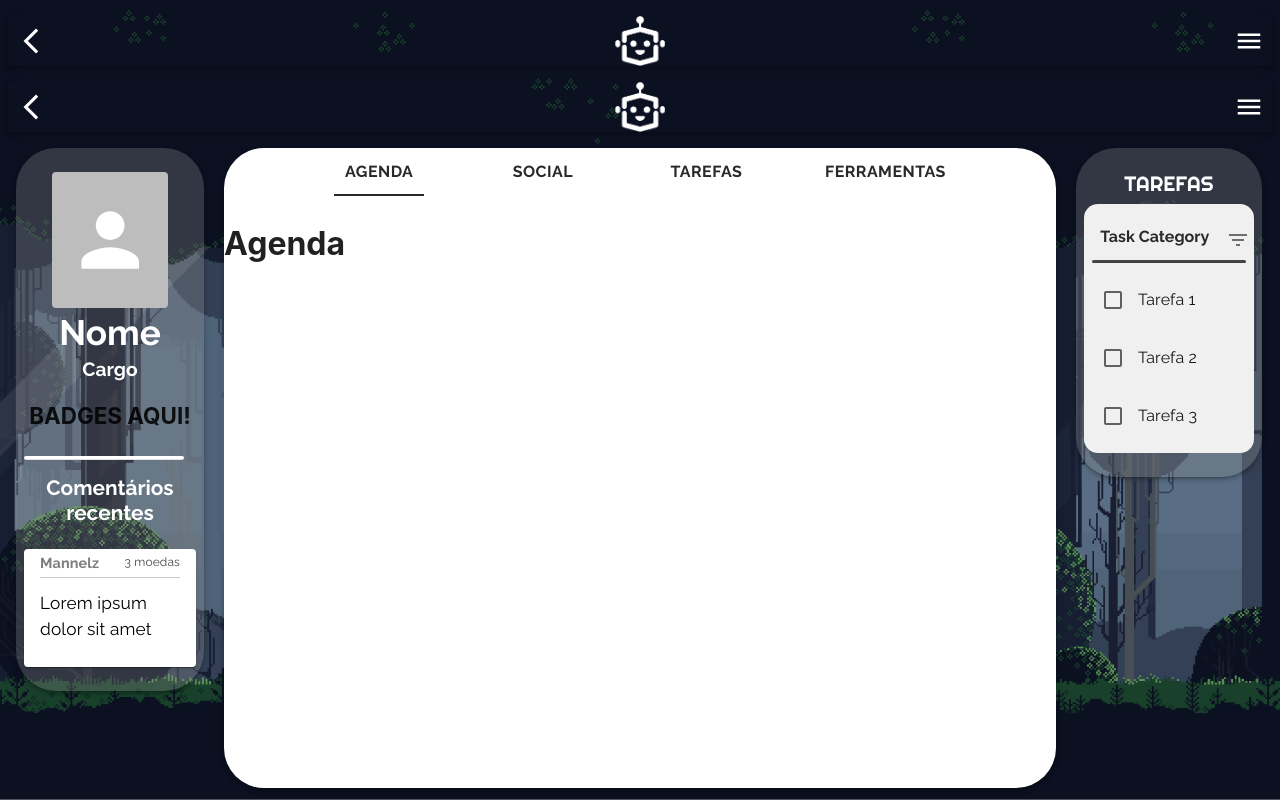
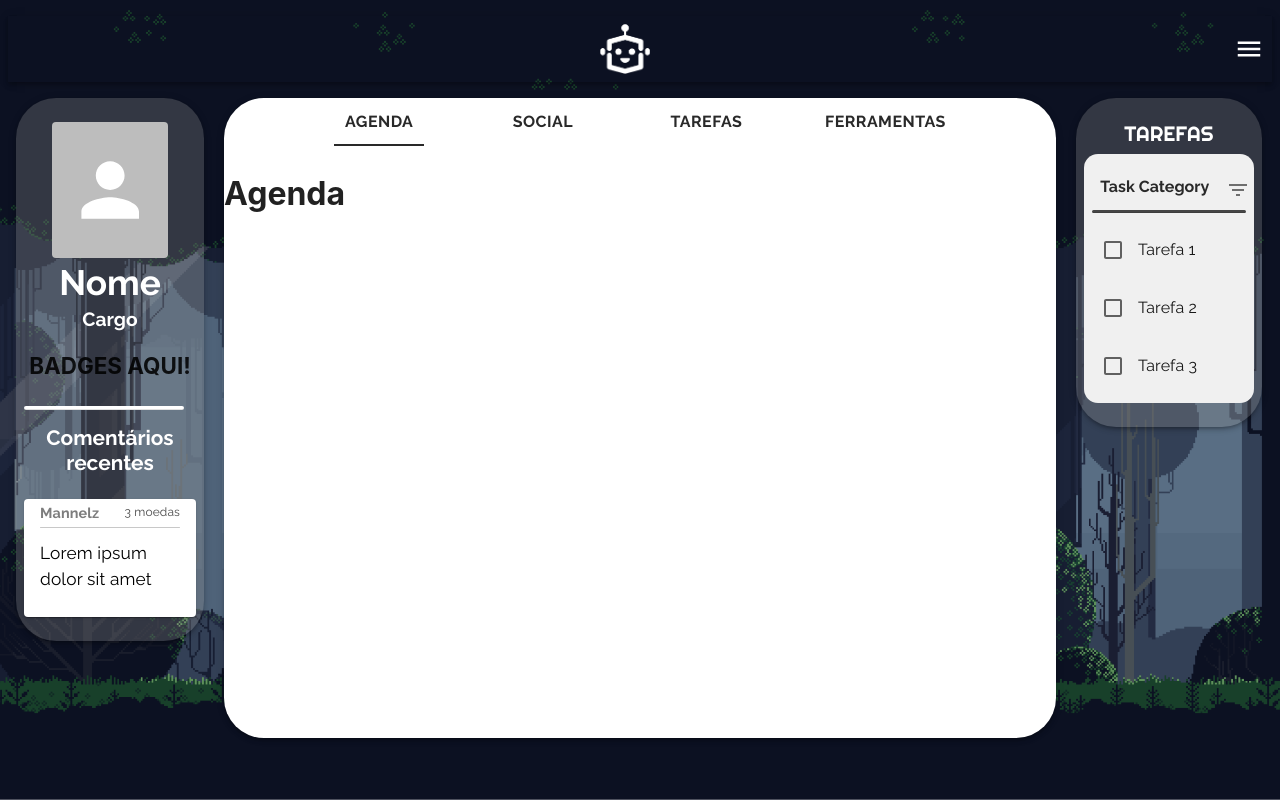
Before and after one commit to vareIIa/ADS-BD, a React (Vite) app: page /inicio in a window 1280 px wide. Built offline with nearby package versions, Linux system fonts and the light colour scheme.

Commit message:
feat: new routes

```diff
--- a/src/App.jsx
+++ b/src/App.jsx
@@ -1,4 +1,4 @@
-import { BrowserRouter as Router, Routes, Route } from "react-router-dom";
+import { Routes, Route } from "react-router-dom";
 import "./App.css";
 import "./assets/fonts/fonts.css";
 import CustomAppBar from "./components/customAppBar/customAppBar";
@@ -14,7 +14,6 @@ function App() {
   return (
     <div className="App">
       <CustomAppBar />
-      <Router>
       <Routes>
         <Route path="/" element={<PaginaLogin />} />
         <Route path="/inicio" element={<PaginaInicial />} />
@@ -24,7 +23,6 @@ function App() {
         <Route path="/loja" element={<PaginaLoja />} />
         <Route path="/adm" element={<PaginaADM />} />
       </Routes>
-      </Router>
     </div>
   );
 }
--- a/src/components/customAppBar/customAppBar.jsx
+++ b/src/components/customAppBar/customAppBar.jsx
@@ -17,9 +17,12 @@ import SettingsIcon from "@mui/icons-material/Settings";
 import Groups3Icon from "@mui/icons-material/Groups3";
 import AttachMoneyIcon from "@mui/icons-material/AttachMoney";
 import PermIdentityIcon from "@mui/icons-material/PermIdentity";
+import { useNavigate, useLocation } from "react-router-dom";
 
 const CustomAppBar = () => {
   const [anchorEl, setAnchorEl] = useState(null);
+  const navigate = useNavigate();
+  const location = useLocation();
 
   const open = Boolean(anchorEl);
 
@@ -32,27 +35,35 @@ const CustomAppBar = () => {
   const handleSelectPage = (e) => {
     switch (e.currentTarget.tabIndex) {
       case 0:
-        console.log("ADM");
+        navigate("/adm");
         break;
 
       case 1:
-        console.log("Integrantes");
+        navigate("integrantes");
         break;
 
       case 2:
-        console.log("Loja");
+        navigate("/loja");
         break;
 
       case 3:
-        console.log("Perfil");
+        navigate("/perfil");
         break;
     }
 
     setAnchorEl(null);
   };
 
+  const handleIconClick = () => {
+    location.pathname !== "/inicio" ? navigate("inicio") : null;
+  };
+
   return (
-    <Box marginY="1rem" marginX="0.5rem">
+    <Box
+      marginY="1rem"
+      marginX="0.5rem"
+      display={() => (location.pathname === "/" ? "none" : "flex")}
+    >
       <AppBar position="static" color="transparent">
         <Box
           display={"flex"}
@@ -60,21 +71,33 @@ const CustomAppBar = () => {
           alignItems={"center"}
         >
           {/* TODO Deixar o Arrow Icon visível apenas nas telas necessárias (renderização condicional) */}
-          <IconButton>
+          <IconButton onClick={handleIconClick}>
             <ArrowBackIosNewIcon
-              sx={{ width: "30px", height: "30px", color: "white" }}
+              sx={{
+                width: "30px",
+                height: "30px",
+                color: "white",
+                display: location.pathname === "/inicio" ? "none" : null,
+              }}
             />
           </IconButton>
-
+          <IconButton onClick={() => navigate("/inicio")}>
             <img
               width={"50vw"}
               height={"50vh"}
               src="src/assets/icons/pd-icon.png"
               alt="Ícone do Projeto Desenvolve"
             />
+          </IconButton>
 
           <IconButton onClick={handleAnchorEl}>
-            <MenuIcon sx={{ width: "30px", height: "30px", color: "white" }} />
+            <MenuIcon
+              sx={{
+                width: "30px",
+                height: "30px",
+                color: "white",
+              }}
+            />
           </IconButton>
 
           {/* TODO Criar um componente a parte */}
--- a/src/components/login/login.scss
+++ b/src/components/login/login.scss
@@ -1,7 +1,8 @@
 .pag1 {
+  margin-top: 10vh;
   display: flex;
   place-items: center;
-  min-height: 100vh;
+  min-height: 100%;
   justify-content: space-around;
 }
 
--- a/src/main.jsx
+++ b/src/main.jsx
@@ -1,9 +1,12 @@
 import React from "react";
 import ReactDOM from "react-dom/client";
 import App from "./App.jsx";
+import { BrowserRouter } from "react-router-dom";
 
 ReactDOM.createRoot(document.getElementById("root")).render(
   <React.StrictMode>
-    <App />
+    <BrowserRouter>
+      <App />
+    </BrowserRouter>
   </React.StrictMode>,
 );
--- a/src/pages/pagInicial.jsx
+++ b/src/pages/pagInicial.jsx
@@ -2,13 +2,10 @@ import { Box, Grid } from "@mui/material";
 import CardProfile from "../components/cardProfile/cardProfile";
 import CardTaskBoard from "../components/cardTaskBoard/cardTaskBoard";
 import HomeNavigation from "../components/homeNav/homeNav";
-import CustomAppBar from "../components/customAppBar/customAppBar";
 
 const PaginaInicial = () => {
   return (
     <>
-      <CustomAppBar />
-
       <Box marginX="1rem">
         <Grid
           container
```
Lines whose indentation alone changed are shown as unchanged.
